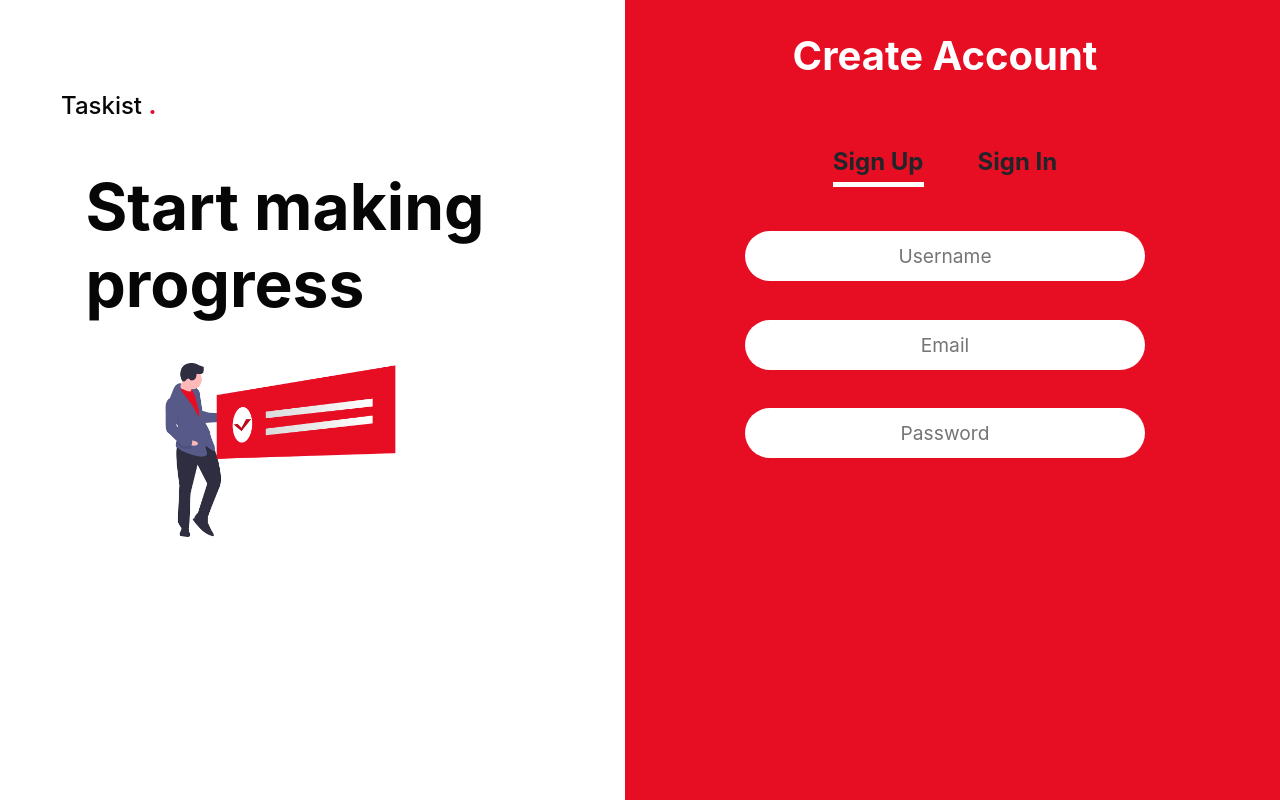
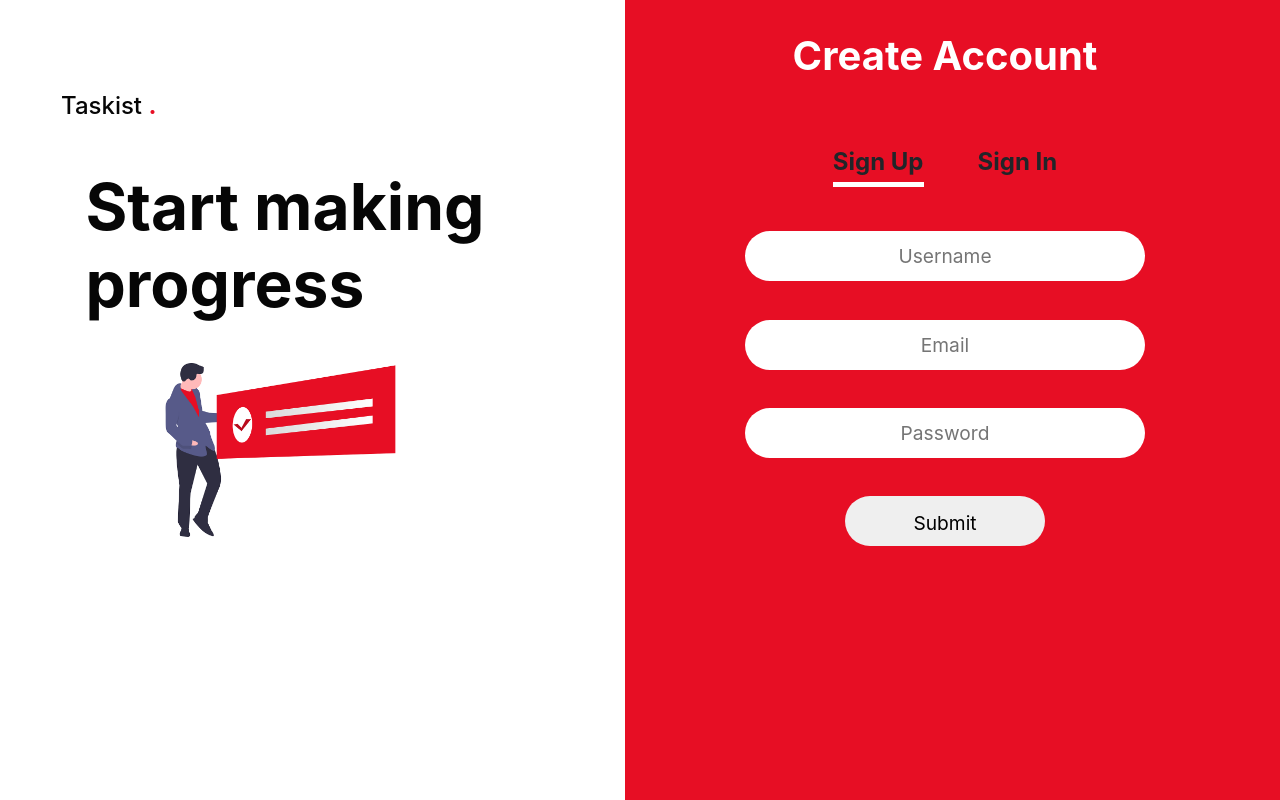
Before and after one commit to Gokul-ramalingam/Taskist, an Angular app: page /main in a window 1280 px wide. Built offline with nearby package versions, Linux system fonts and the light colour scheme.

Commit message:
update in signup component

```diff
--- a/src/app/signup/signup.component.css
+++ b/src/app/signup/signup.component.css
@@ -31,7 +31,7 @@
    margin: 5% 0% 0% 0%;
 }
 
-input{
+.input,.submitButton{
     height: 50px;
     width: 400px;
     border-radius: 50px;
@@ -42,3 +42,8 @@ input{
     text-align: center;
     margin: 3%;
 }
+
+.submitButton {
+    height: 50px;
+    width: 200px;
+}
--- a/src/app/signup/signup.component.html
+++ b/src/app/signup/signup.component.html
@@ -6,9 +6,10 @@
   </div>
   <div class="formContainer">
     <form>
-        <input type="text" placeholder="Username">
-        <input type="text" placeholder="Email">
-        <input type="password" placeholder="Password">
+        <input class="input" type="text" placeholder="Username">
+        <input class="input" type="text" placeholder="Email">
+        <input class="input" type="password" placeholder="Password">
+        <input class="submitButton" type="submit" placeholder="SignUp">
     </form>
   </div>
 </div>
```
